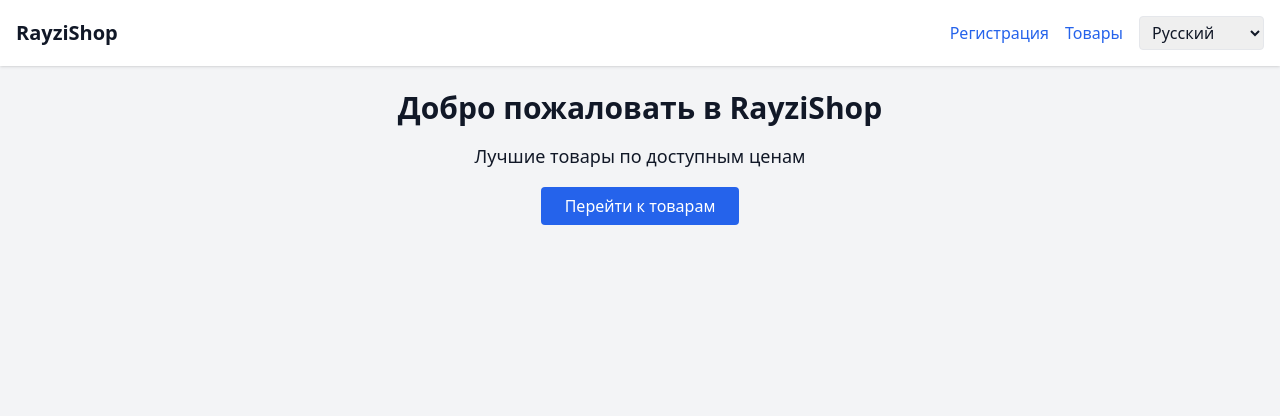
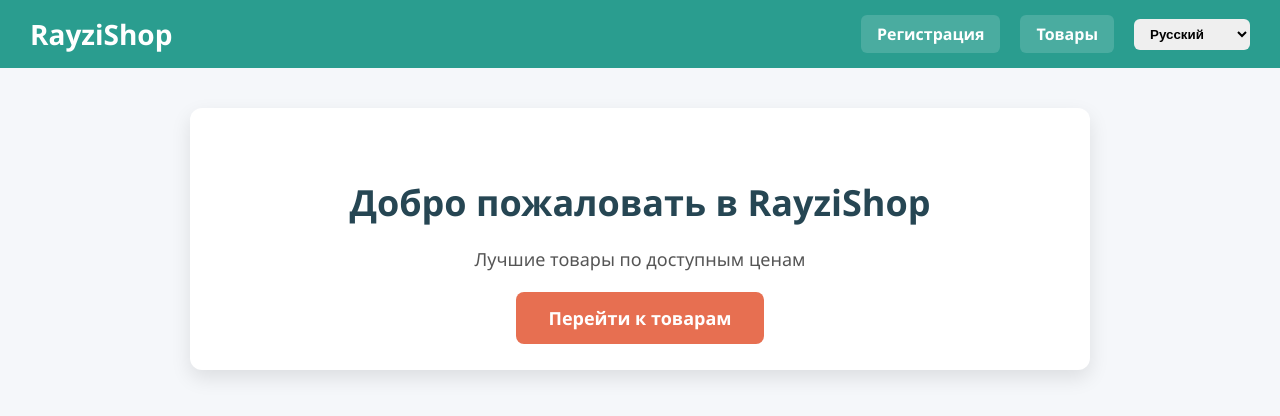
Before and after one commit to ZloyRayzi/rayzishop.com, a plain HTML site: page index.html in a window 1280 px wide. Drawn offline with nearby package versions, Linux system fonts and the light colour scheme.

Commit message:
Add files via upload

```diff
--- a/index.html
+++ b/index.html
@@ -4,32 +4,173 @@
 <meta charset="UTF-8" />
 <meta name="viewport" content="width=device-width, initial-scale=1" />
 <title>RayziShop</title>
-  <script src="https://cdn.tailwindcss.com"></script>
+<style>
+  /* Сброс базовых стилей */
+  * {
+    box-sizing: border-box;
+  }
+  body {
+    margin: 0;
+    font-family: 'Segoe UI', Tahoma, Geneva, Verdana, sans-serif;
+    background: #f5f7fa;
+    color: #333;
+  }
+  header {
+    background: #2a9d8f;
+    color: white;
+    padding: 15px 30px;
+    display: flex;
+    justify-content: space-between;
+    align-items: center;
+    flex-wrap: wrap;
+  }
+  header h1 {
+    margin: 0;
+    font-weight: 700;
+    font-size: 28px;
+  }
+  nav {
+    display: flex;
+    align-items: center;
+    gap: 20px;
+    flex-wrap: wrap;
+  }
+  nav a {
+    color: white;
+    text-decoration: none;
+    font-weight: 600;
+    padding: 8px 16px;
+    border-radius: 6px;
+    background: rgba(255, 255, 255, 0.15);
+    transition: background-color 0.3s ease;
+  }
+  nav a:hover {
+    background: rgba(255, 255, 255, 0.3);
+  }
+  select#langSelect {
+    padding: 7px 12px;
+    border-radius: 6px;
+    border: none;
+    font-weight: 600;
+    cursor: pointer;
+  }
+
+  main {
+    max-width: 900px;
+    margin: 40px auto;
+    background: white;
+    padding: 40px 50px;
+    border-radius: 12px;
+    box-shadow: 0 8px 20px rgb(0 0 0 / 0.1);
+    text-align: center;
+  }
+  main h2 {
+    font-size: 36px;
+    margin-bottom: 20px;
+    color: #264653;
+  }
+  main p {
+    font-size: 18px;
+    margin-bottom: 35px;
+    color: #555;
+  }
+  main a#goToProducts {
+    font-weight: 700;
+    font-size: 18px;
+    padding: 14px 32px;
+    background: #e76f51;
+    color: white;
+    border-radius: 8px;
+    text-decoration: none;
+    transition: background-color 0.3s ease;
+  }
+  main a#goToProducts:hover {
+    background: #d65a3c;
+  }
+
+  @media (max-width: 600px) {
+    header {
+      justify-content: center;
+      gap: 15px;
+    }
+    main {
+      padding: 30px 20px;
+      margin: 20px 15px;
+    }
+    main h2 {
+      font-size: 28px;
+    }
+  }
+</style>
 </head>
-<body class="bg-gray-100 text-gray-900">
+<body>
 
-  <header class="bg-white shadow p-4 flex justify-between items-center">
-    <h1 class="text-xl font-bold">RayziShop</h1>
-    <nav class="flex items-center space-x-4">
-      <a href="register.html" class="text-blue-600 hover:underline">Регистрация</a>
-      <a href="home.html" class="text-blue-600 hover:underline">Товары</a>
-
-      <!-- Селектор языка -->
-      <div>
-        <select id="language-select" class="border rounded px-2 py-1 cursor-pointer">
+<header>
+  <h1 id="shopName">RayziShop</h1>
+  <nav>
+    <a href="#" id="navRegister">Регистрация</a>
+    <a href="#" id="navHome">Товары</a>
+    <select id="langSelect" aria-label="Выбор языка">
       <option value="ru" selected>Русский</option>
       <option value="uk">Українська</option>
       <option value="en">English</option>
     </select>
-      </div>
   </nav>
 </header>
 
-  <main class="p-6 text-center">
-    <h2 class="text-3xl font-bold mb-4">Добро пожаловать в RayziShop</h2>
-    <p class="mb-6 text-lg">Лучшие товары по доступным ценам</p>
-    <a href="home.html" class="bg-blue-600 text-white px-6 py-2 rounded hover:bg-blue-700">Перейти к товарам</a>
+<main>
+  <h2 id="welcomeTitle">Добро пожаловать в RayziShop</h2>
+  <p id="welcomeText">Лучшие товары по доступным ценам</p>
+  <a href="#" id="goToProducts">Перейти к товарам</a>
 </main>
+
+<script>
+  const translations = {
+    ru: {
+      shopName: "RayziShop",
+      navRegister: "Регистрация",
+      navHome: "Товары",
+      welcomeTitle: "Добро пожаловать в RayziShop",
+      welcomeText: "Лучшие товары по доступным ценам",
+      goToProducts: "Перейти к товарам",
+    },
+    uk: {
+      shopName: "RayziShop",
+      navRegister: "Реєстрація",
+      navHome: "Товари",
+      welcomeTitle: "Ласкаво просимо в RayziShop",
+      welcomeText: "Кращі товари за доступними цінами",
+      goToProducts: "Перейти до товарів",
+    },
+    en: {
+      shopName: "RayziShop",
+      navRegister: "Register",
+      navHome: "Products",
+      welcomeTitle: "Welcome to RayziShop",
+      welcomeText: "The best products at affordable prices",
+      goToProducts: "Go to products",
+    }
+  };
+
+  const langSelect = document.getElementById('langSelect');
+
+  function translatePage(lang) {
+    const t = translations[lang];
+    document.getElementById('shopName').textContent = t.shopName;
+    document.getElementById('navRegister').textContent = t.navRegister;
+    document.getElementById('navHome').textContent = t.navHome;
+    document.getElementById('welcomeTitle').textContent = t.welcomeTitle;
+    document.getElementById('welcomeText').textContent = t.welcomeText;
+    document.getElementById('goToProducts').textContent = t.goToProducts;
+  }
+
+  langSelect.addEventListener('change', () => {
+    translatePage(langSelect.value);
+  });
+
+  // Инициализация
+  translatePage(langSelect.value);
+</script>
 
 </body>
 </html>
```
Also changed, not shown: register.html (+62 -38 lines). Lines whose indentation alone changed are shown as unchanged.
